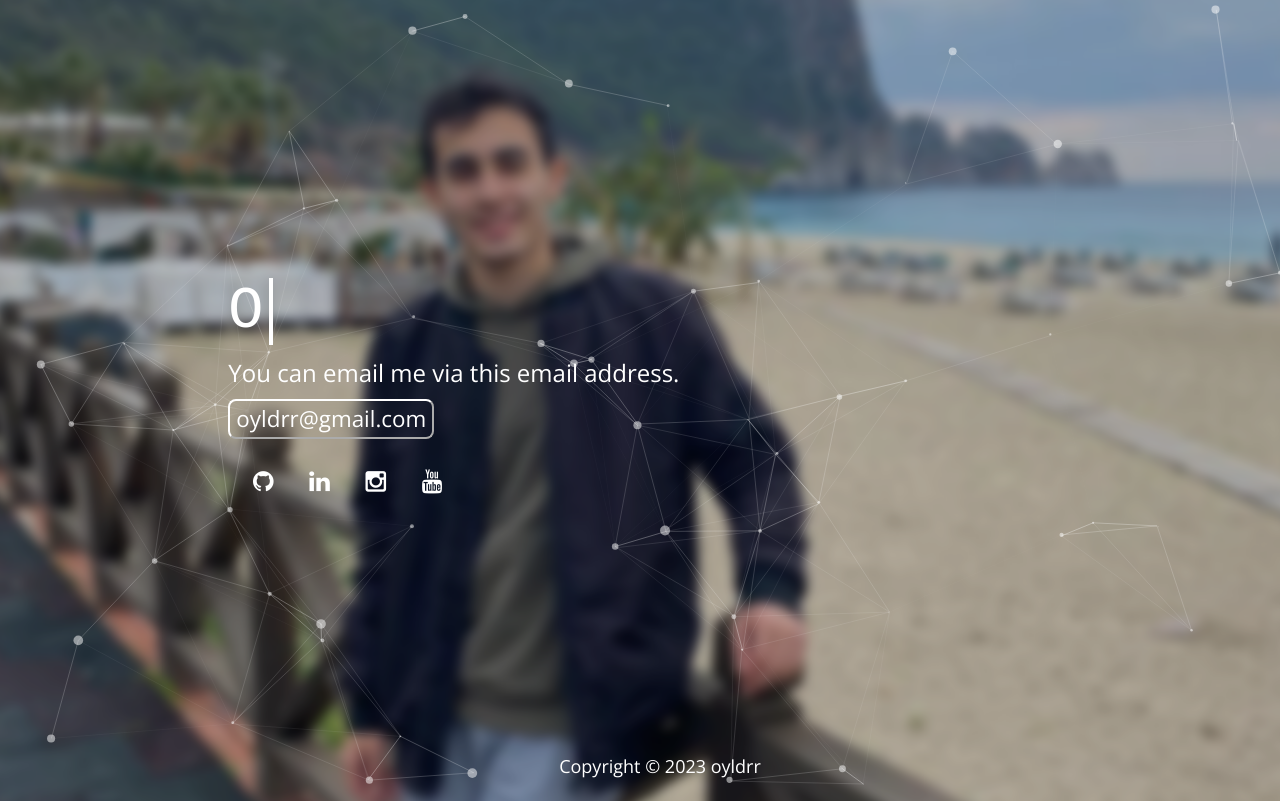
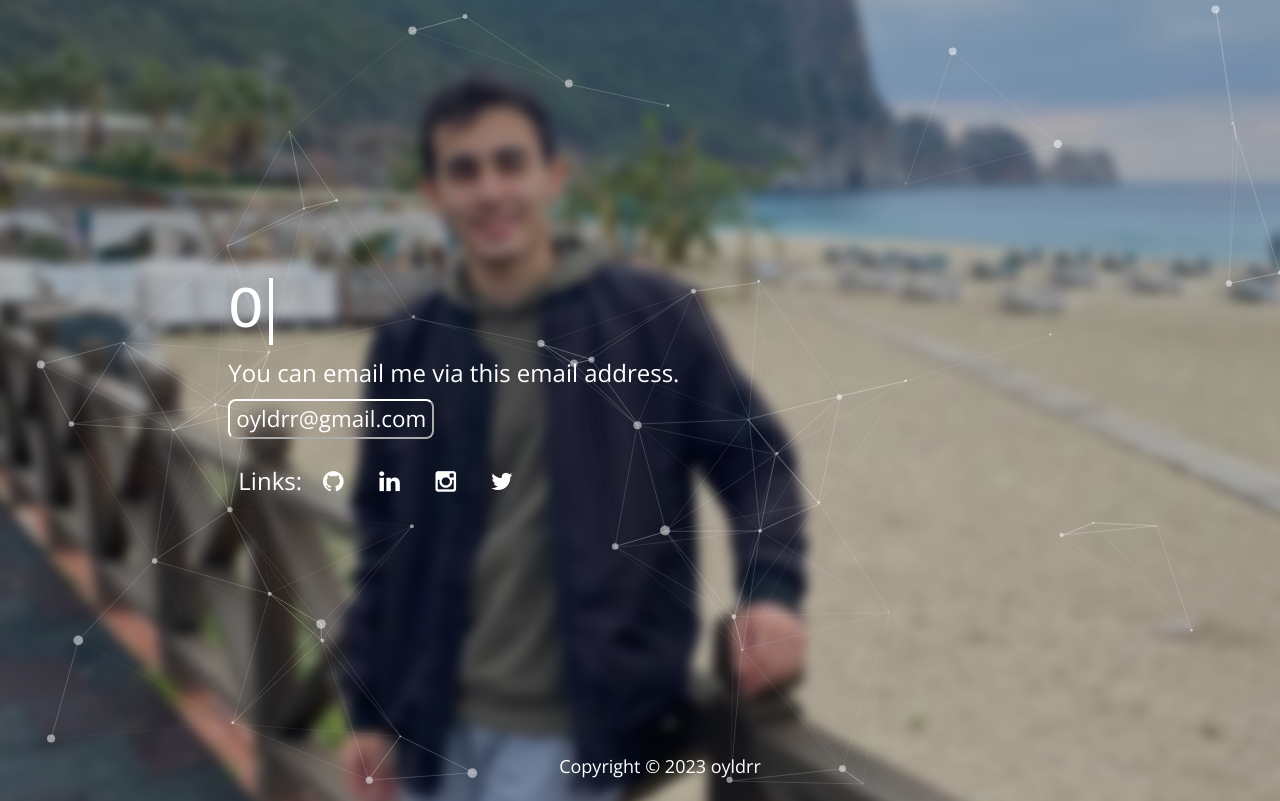
Before and after one commit to oyldrr/info, a plain HTML site: page index.html in a window 1280 px wide. Drawn offline with nearby package versions, Linux system fonts and the light colour scheme.

Commit message:
social media links

```diff
--- a/css/style.css
+++ b/css/style.css
@@ -4,6 +4,7 @@ body {
 	font-weight: 300;
 	overflow-x: hidden;
 	animation:fadeInUp 1s ease backwards;
+    color: #fff;
 }
 
 @keyframes fadeInUp{
@@ -126,17 +127,18 @@ p {
 }
 
 .tm-social-link {
+    box-shadow: inset 0 0 0 0 rgba(13, 74, 105, .4);
     border-color: #FFFFFF;
     color: black;
     display: inline-block;
     width: 50px;
     height: 50px;
     text-align: center;
-    transition: 0.3s;
+    transition: color .3s ease-in-out, box-shadow .3s ease-in-out;
 }
 
 .tm-social-link:hover {
-    background-color: rgba(13, 74, 105, .4);
+    box-shadow: inset 200px 0 0 0 rgba(13, 74, 105, .4);
     backdrop-filter: blur(10px);
 }
 
--- a/index.html
+++ b/index.html
@@ -49,11 +49,12 @@
 							<a href="mailto:oyldrr@gmail.com"><button type="submit" class="tm-btn-subscribe">oyldrr@gmail.com</button></a>
 
 							<div class="tm-social-icons-container text-xs-center mt-4">
-							<a href="https://github.com/oyldrr" class="tm-social-link"><i class="fa fa-github"></i></a>
-							<a href="https://www.linkedin.com/in/oyldrr" class="tm-social-link"><i class="fa fa-linkedin"></i></a>
-							<a href="https://instagram.com/oyldrr" class="tm-social-link"><i class="fa fa-instagram"></i></a>
-							<a href="https://www.youtube.com/channel/UCygK9wnO4cdvzPTK9rrAavQ" class="tm-social-link"><i class="fa fa-youtube"></i></a>
-						</div>
+								Links:
+								<a href="https://github.com/oyldrr" class="tm-social-link"><i class="fa fa-github"></i></a>
+								<a href="https://www.linkedin.com/in/oyldrr" class="tm-social-link"><i class="fa fa-linkedin"></i></a>
+								<a href="https://instagram.com/oyldrr" class="tm-social-link"><i class="fa fa-instagram"></i></a>
+								<a href="https://twitter.com/oguzhanyildirir" class="tm-social-link"><i class="fa fa-twitter"></i></a>
+							</div>
 
 					</div>
 				</div>
```
